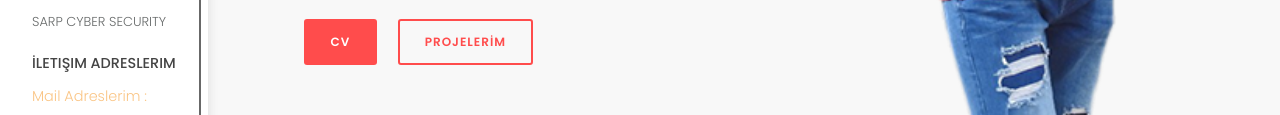
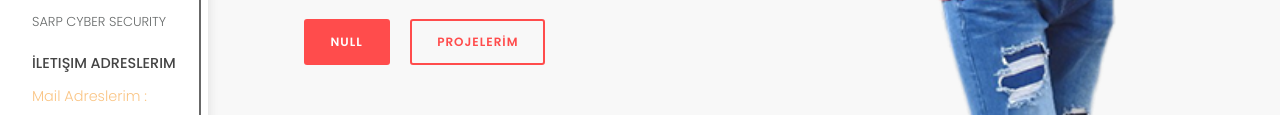
Before and after one commit to senermolla/senermolla.github.io, a plain HTML site: page index.html in a window 1280 px wide. Shown: the part 552-667 px from the top of the page. Drawn offline with Linux system fonts and the light colour scheme.

Commit message:
Update index.html

```diff
--- a/index.html
+++ b/index.html
@@ -152,7 +152,7 @@
                         <h2 class="pulse animated slower infinite">Creative <span>UI/UX</span> Tasarım <br>& Geliştirici</h2>
                         <p class="lead">Başarılı bir web sitesi 3 kuraldan oluşur: Doğru ziyaretçiyi kendine çeker. Onları, sunduğunuz ana hizmetlere veya ürünlerinize yönlendirir. Gelecekte devam edecek ilişkiler için İletişim bilgilerini doğru ve en güncel şekil de tutar.</p>
                         <div class="user-btn">
-                            <a href="#contact" class="btn btn-brand mr-3">CV</a>
+                            <a href="#contact" class="btn btn-brand mr-3">NULL</a>
                             <a href="#portfolio" class="btn btn-brand-border">PROJELERİM</a>
                         </div>
                     </div>
```
